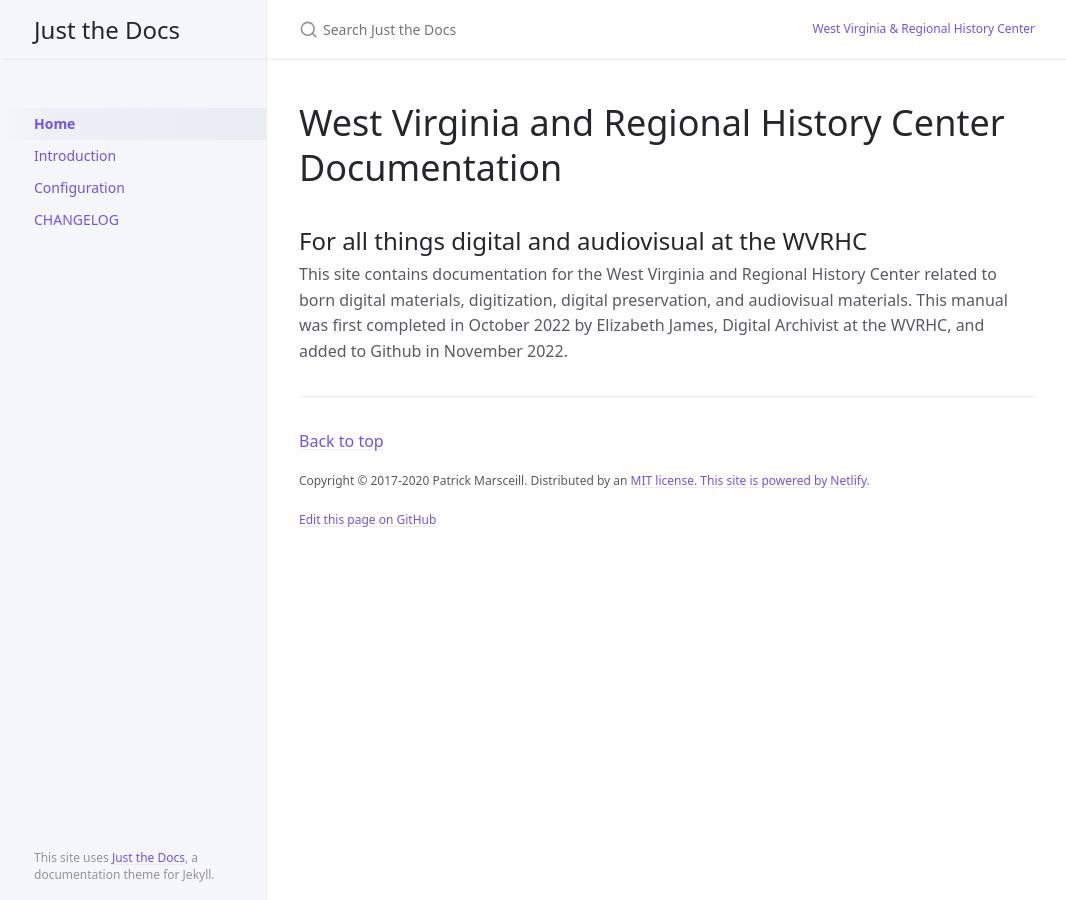
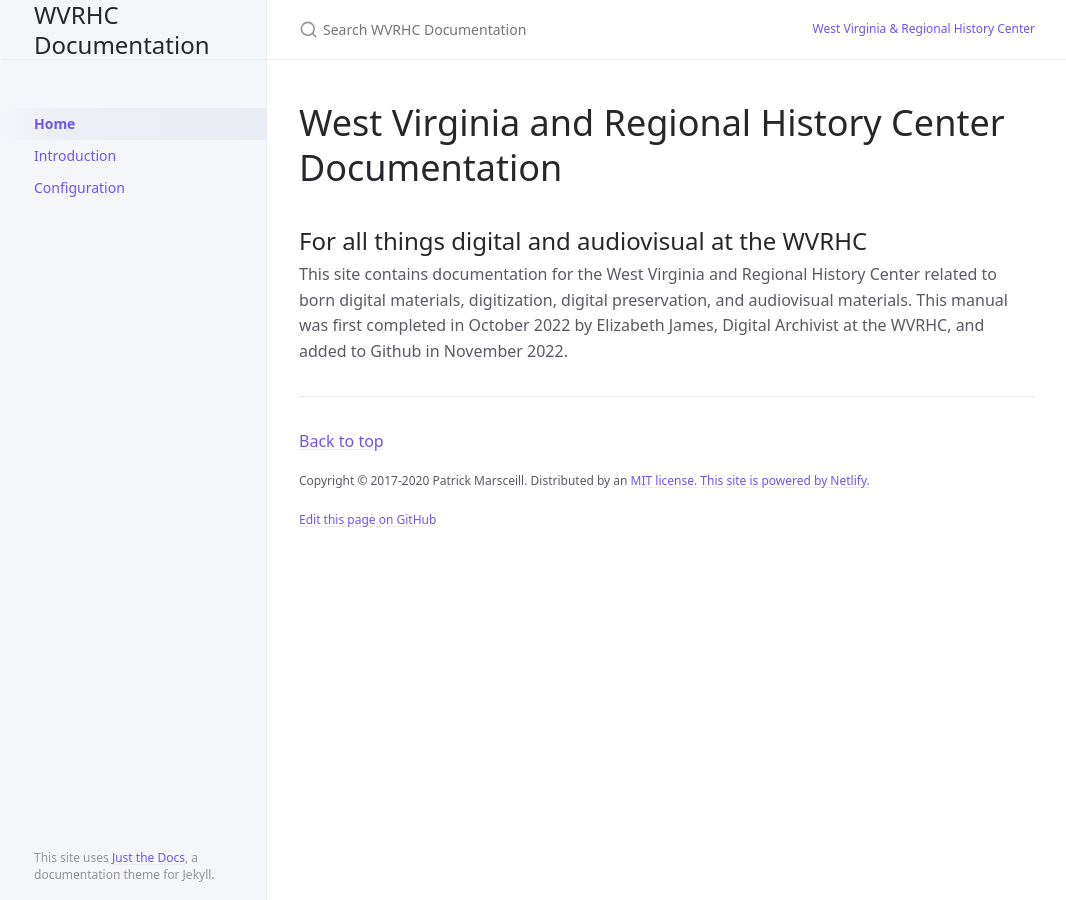
Before and after one commit to elizajames/digital-preservation-documentation, a Jekyll site: the page built from index.md, in a window 1280 px wide. Shown: the whole page, without its empty margins (105-1171 px from the left). Built offline with Jekyll 4.4.1, drawn with Linux system fonts in a browser that asks for light colours; part of the change alters nothing that is shown.

Commit message:
remove changelog

```diff
--- a/_config.yml
+++ b/_config.yml
@@ -13,8 +13,8 @@
 # you will see them accessed via {{ site.title }}, {{ site.github_repo }}, and so on.
 # You can create any custom variable you would like, and they will be accessible
 # in the templates via {{ site.myvariable }}.
-title: Just the Docs
-description: A Jekyll theme for documentation
+title: WVRHC Documentation
+description: This site contains documentation for the West Virginia and Regional History Center related to born digital materials, digitization, digital preservation, and audiovisual materials.
 baseurl: "/" # the subpath of your site, e.g. /blog
 url: "https://github.com/elizajames/digital-preservation-documentation" # the base hostname & protocol for your site, e.g. http://example.com
 remote_theme: just-the-docs/just-the-docs
@@ -120,7 +120,7 @@ last_edit_time_format: "%b %e %Y at %I:%M %p" # uses ruby's time format: https:/
 # Footer "Edit this page on GitHub" link text
 gh_edit_link: true # show or hide edit this page link
 gh_edit_link_text: "Edit this page on GitHub"
-gh_edit_repository: "https://github.com/just-the-docs/just-the-docs" # the github URL for your repo
+gh_edit_repository: "https://github.com/elizajames/digital-preservation-documentation" # the github URL for your repo
 gh_edit_branch: "main" # the branch that your docs is served from
 # gh_edit_source: docs # the source that your files originate from
 gh_edit_view_mode: "tree" # "tree" or "edit" if you want the user to jump into the editor immediately
```
Also changed, not shown: CHANGELOG.md (deleted).
